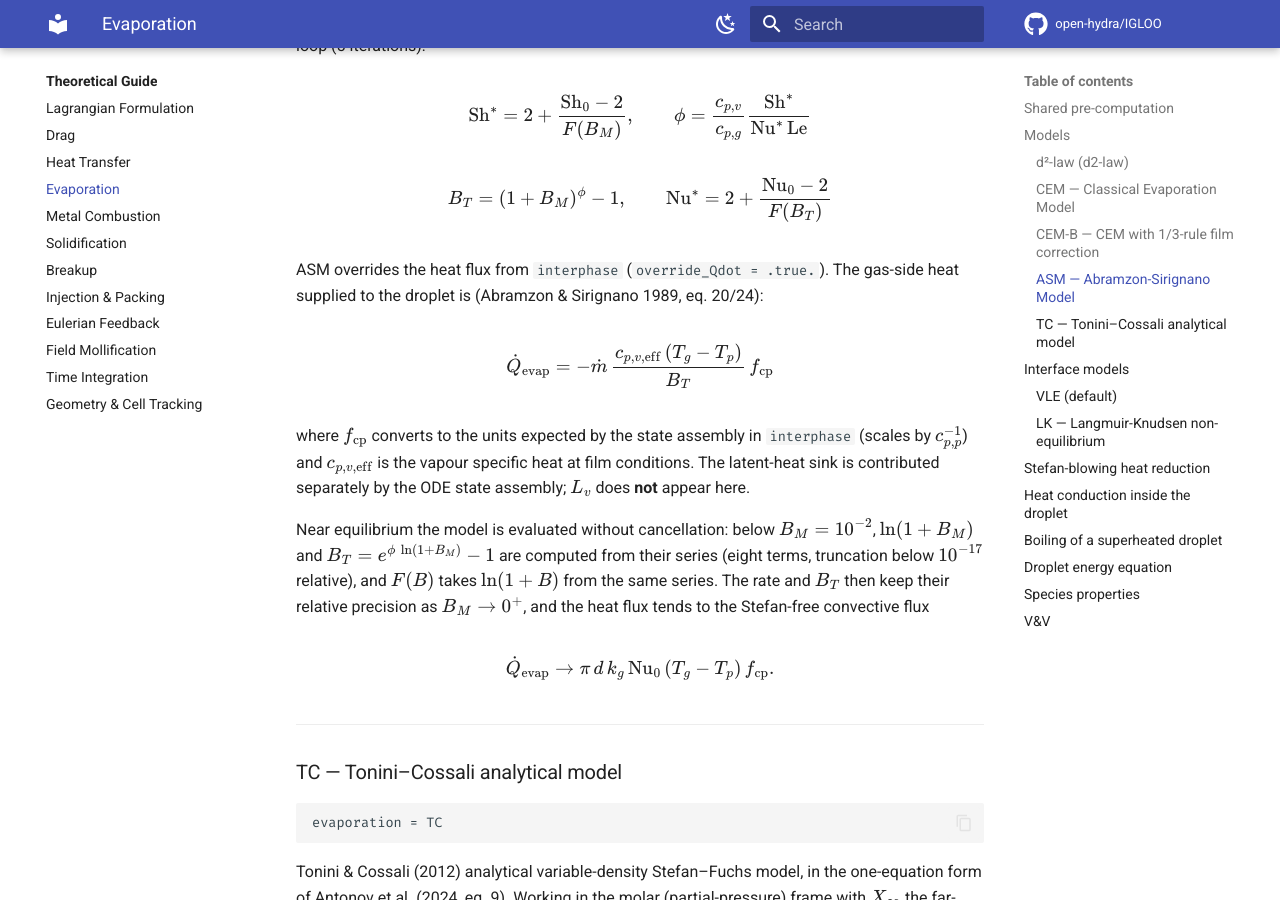
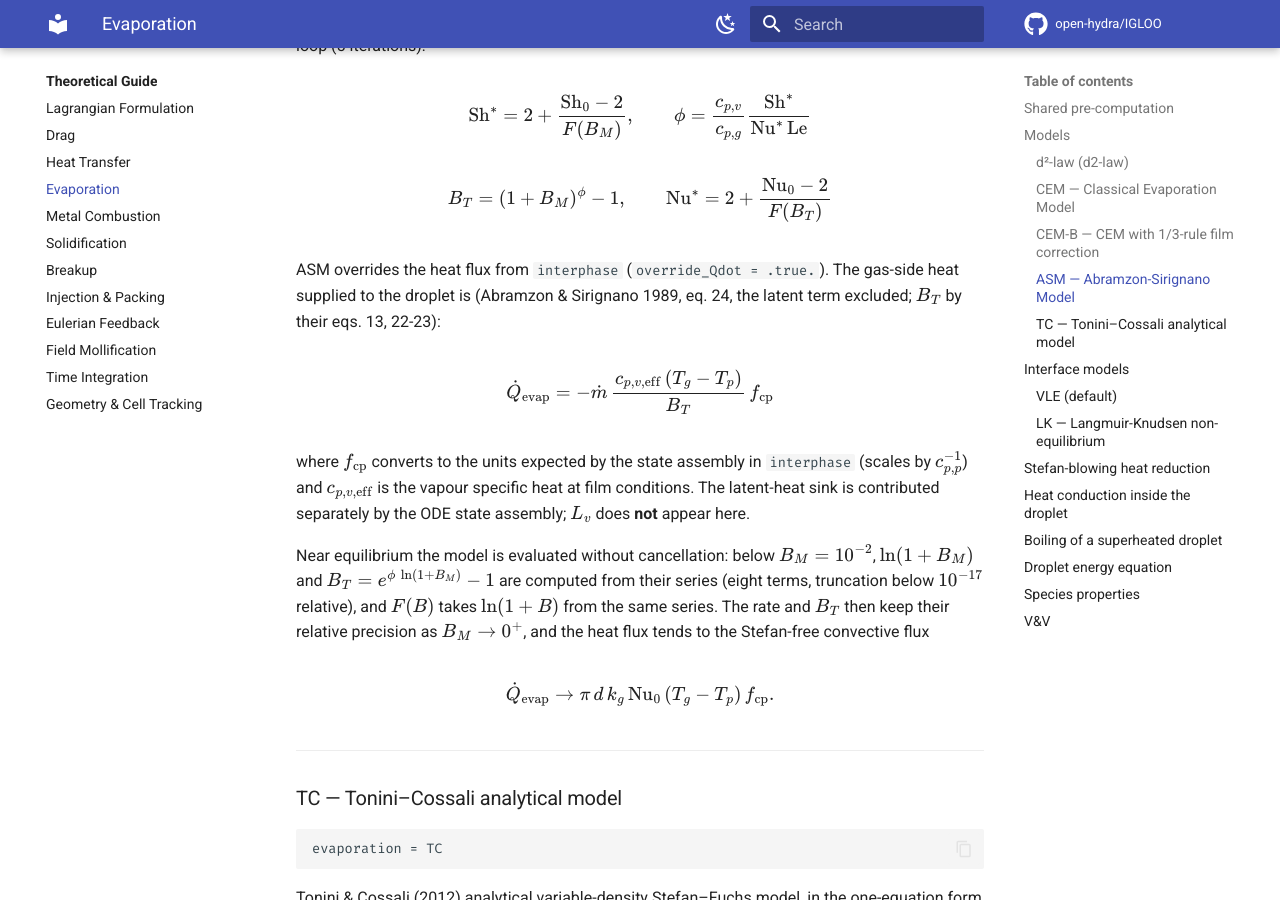
Before and after one commit to open-hydra/IGLOO, an MkDocs documentation site: the page built from docs/theory/evaporation.md, in a window 1280 px wide and 900 px high, scrolled down 3482 px. Built offline with MkDocs 1.6.1 and Material for MkDocs 9.7.7, drawn with Linux system fonts in a browser that asks for light colours; comment, search, counter and statistics services are not loaded.

Commit message:
docs(evaporation): cite Abramzon & Sirignano's heat term as their eq. 24
Abramzon & Sirignano (1989) give the heat into the drop as eq. 24,
Q_L = mdot {C_pF (T_inf - T_s)/B_T - L(T_s)}, with B_T from eqs. 13 and
22-23; their eq. 20 is Froessling's Sh_0/Nu_0. The code takes eq. 24's
form (the vapour's c_p, the latent term counted in F(7)); only the
citations named eq. 20. Corrected at the ASM comment of
Lib_Evaporation.f90, the XE3 probe's banner, the theory and literature
pages, the asm-box and evaporation pages, film_check.py's docstring and
two matrix rows. The literature table of the evaporation tests gets
Froessling's eq. 20 (was 19) and Sh*'s eq. 10 (was 18), and the paper's
own DOI. tests/REFERENCES.md's [MHB98] row states that MHB98's eq. 3 and
Table 1 write the gas c_p in the ASM heat term, which fails the
Stefan-free limit that EV11 pins.

Comments, a docstring and pages only: the two Fortran files pass the
quote-aware comment-strip check, and every unit test prints the same
output.

Co-Authored-By: Claude Opus 5.5 (1M context) <noreply@anthropic.com>
Claude-Session: https://claude.ai/code/session_019zi1qiuw7HF2aRfC8FR4xx

```diff
--- a/docs/theory/evaporation.md
+++ b/docs/theory/evaporation.md
@@ -174,7 +174,7 @@ B_T = (1 + B_M)^\phi - 1, \qquad
 $$
 
 ASM overrides the heat flux from `interphase` (`override_Qdot = .true.`).  The gas-side
-heat supplied to the droplet is (Abramzon & Sirignano 1989, eq. 20/24):
+heat supplied to the droplet is (Abramzon & Sirignano 1989, eq. 24, the latent term excluded; $B_T$ by their eqs. 13, 22-23):
 
 $$
 \dot{Q}_\mathrm{evap} = -\dot{m}\,\frac{c_{p,v,\mathrm{eff}}\,(T_g - T_p)}{B_T}\,f_\mathrm{cp}
```
Also changed, not shown: docs/vv/literature.md (+1 -1 lines), 8 other files.
